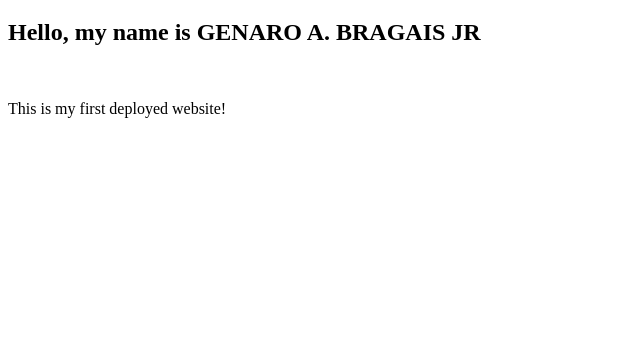
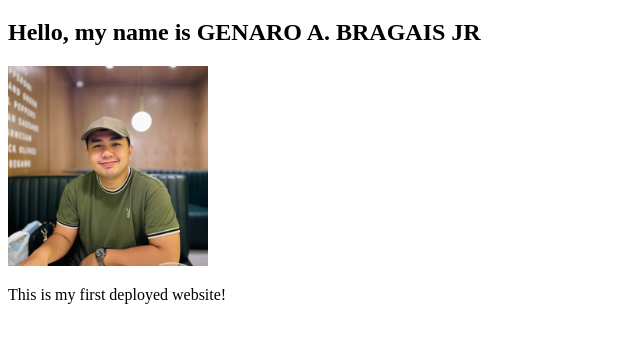
Before and after one commit to idolko32/cloud-dev-ops-, a plain HTML site: page index.html in a window 1280 px wide. Shown: the part 61-404 px from the top of the page, without its empty margins (0-640 px from the left). Drawn offline with Linux system fonts and the light colour scheme.

Commit message:
Update index.html

```diff
--- a/index.html
+++ b/index.html
@@ -7,7 +7,7 @@
 <body>
   <h1>My First Cloud Deployment</h1>
 <h2>Hello, my name is GENARO A. BRAGAIS JR</h2>
-<img src="" width="200"/>
+<img src="images/qweqweqwe.jpg" width="200"/>
   <p>This is my first deployed website!</p>
 
 </body>
```
